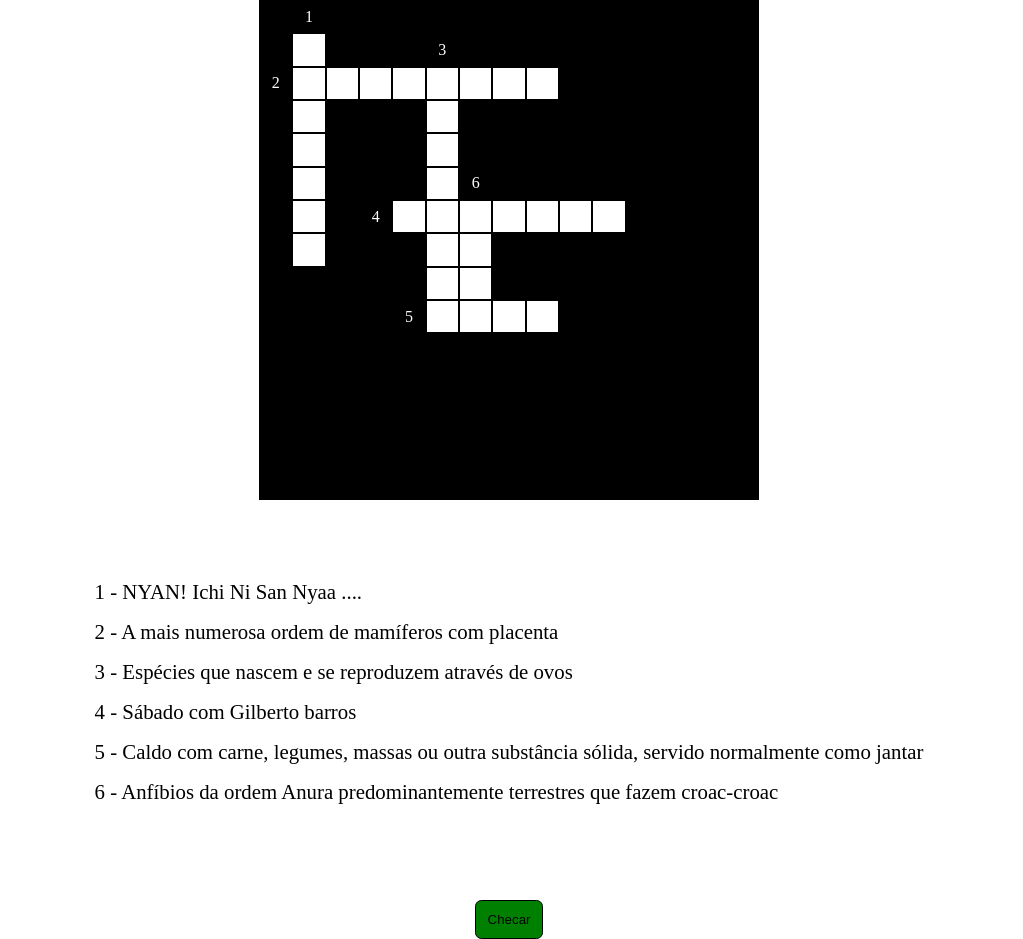
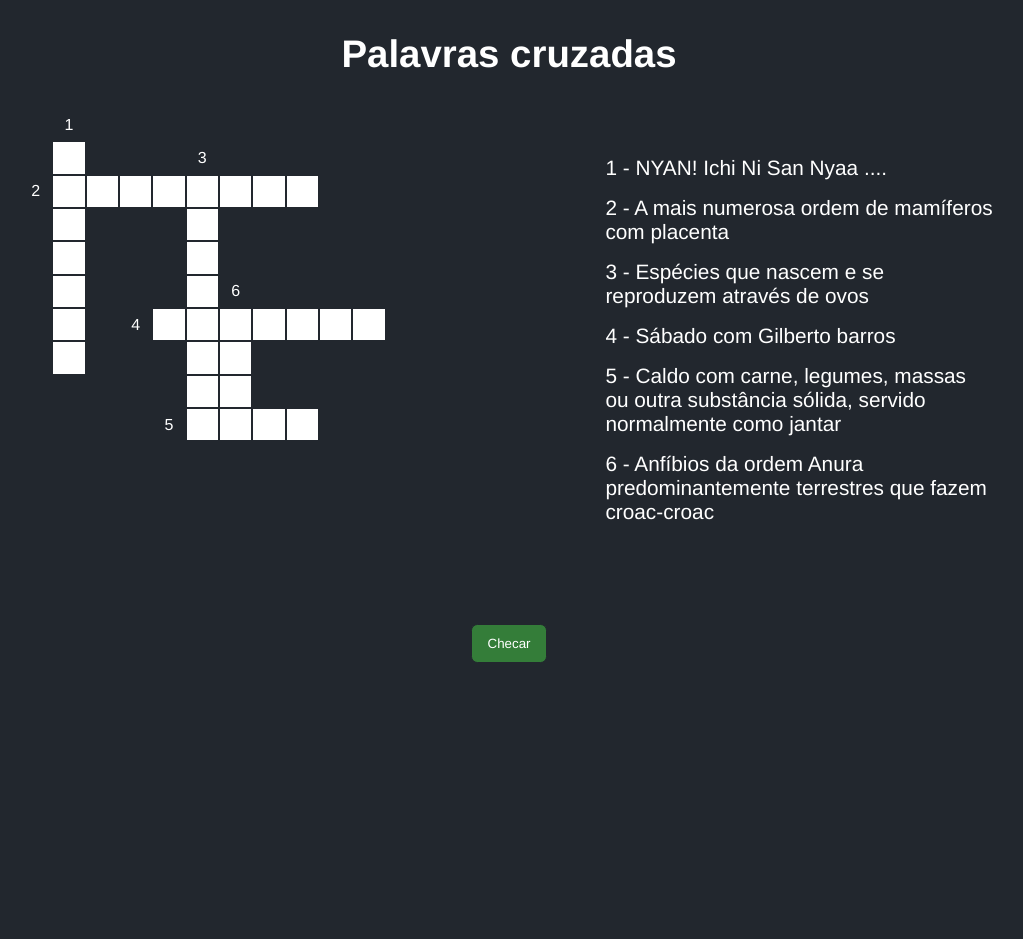
Before and after one commit to Filipelaw45/crossword, a plain HTML site: page index.html in a window 1280 px wide. Shown: the whole page, without its empty margins (131-1154 px from the left). After the commit the page ends 800 px from the top, so only its background shows below. Drawn offline with Linux system fonts and the light colour scheme.

Commit message:
jogo finalizado

```diff
--- a/index.html
+++ b/index.html
@@ -1,23 +1,25 @@
 <!DOCTYPE html>
-<html lang="en">
+<html lang="pt-br">
 <head>
 	<meta charset="UTF-8">
 	<meta http-equiv="X-UA-Compatible" content="IE=edge">
 	<meta name="viewport" content="width=device-width, initial-scale=1.0">
 	<link rel="stylesheet" href="style.css">
-	<title>Document</title>
+	<script src="main.js" defer></script>
+	<title>Palavras Cruzadas</title>
 </head>
 <body>
+	<header>
+		<h1>Palavras cruzadas</h1>
+	</header>
 
 	<main class="container">
-		<div id="crossword">
-		</div>
-
+		<div id="crossword"></div>
 		<div id="tips"></div>
-
-		<button id="check">Checar</button>
 	</main>
 
-	<script src="main.js"></script>
+	<div class="check-container">
+		<button id="check">Checar</button>
+	</div>
 </body>
 </html>
--- a/main.js
+++ b/main.js
@@ -22,7 +22,7 @@ const crosswords = [
             [' ', ' ', ' ', ' ', ' ', ' ', ' ', ' ', ' ', ' ', ' ', ' ', ' ', ' ', ' ']
         ],
 
-        answer: [
+        clue: [
             '1 - Ave facilmente encontrada nas cidades',
             '2 - Raça de cachorros que a Cruela queria fazer roupas',
             '3 - Eae meu ...',
@@ -52,7 +52,7 @@ const crosswords = [
             [' ', ' ', ' ', ' ', 'S', ' ', ' ', ' ', ' ', ' ', ' ', ' ', ' ', ' ', ' ']
         ],
 
-        answer: [
+        clue: [
             '1 - Animal mais fofo do mundo',
             '2 - Filo de animais invertebrados que possuem exoesqueleto',
             '3 - Nome popular dado pra uma briga/discursão',
@@ -81,7 +81,7 @@ const crosswords = [
             [' ', ' ', ' ', ' ', ' ', ' ', ' ', ' ', ' ', ' ', ' ', ' ', ' ', ' ', ' ']
         ],
 
-        answer: [
+        clue: [
             '1 - NYAN! Ichi Ni San Nyaa ....',
             '2 - A mais numerosa ordem de mamíferos com placenta',
             '3 - Espécies que nascem e se reproduzem através de ovos',
@@ -92,7 +92,7 @@ const crosswords = [
     }
 ]
 
-const {challenge, answer} = crosswords[Math.floor(Math.random() * crosswords.length)]
+const {challenge, clue} = crosswords[Math.floor(Math.random() * crosswords.length)]
 
 challenge.forEach((row, rowIndex) => {
 
@@ -116,7 +116,7 @@ challenge.forEach((row, rowIndex) => {
     })
 })
 
-answer.forEach(el =>{
+clue.forEach(el =>{
     let p = document.createElement('p')
     p.textContent = el
     tips.appendChild(p)
--- a/style.css
+++ b/style.css
@@ -2,6 +2,21 @@
     box-sizing: border-box;
     margin: 0;
     padding: 0;
+    color: white;
+    font-family: 'Helvetica Neue', Helvetica, Arial, sans-serif;
+}
+
+body{
+    background-color: #22272E;
+}
+
+header{
+    display: flex;
+    justify-content: center;
+    align-items: center;
+    margin: 2rem;
+    font-size: 1.2rem;
+    text-align: center;
 }
 
 #crossword{
@@ -14,7 +29,8 @@
 
 .container{
     display: flex;
-    flex-direction: column;
+    flex-direction: row;
+    flex-wrap: wrap;
     align-items: center;
     justify-content: center;
     gap: 5rem;
@@ -27,20 +43,34 @@
     text-align: center;
     width: 100%;
     height: 100%;
-    border: 1px solid black;
+    border: 1px solid #22272E;
 }
 
 .cross{
-    background-color: black;
+    background-color: #22272E;
     color: white;
 }
 
 #check{
-    padding: .7rem;
-    background-color: green;
-    border: 1px solid black;
+    padding: .7rem 1rem;
+    background-color: #347D39;
+    border: 1px solid #22272E;
     border-radius: .4rem;
     cursor: pointer;
+}
+
+.check-container{
+    display: flex;
+    align-items: center;
+    justify-content: center;
+    margin: 1rem 0;
+}
+
+#tips{
+    margin-bottom: 1rem;
+    width: 400px;
+    height: 400px;
+    padding: .4rem;
 }
 
 p{
@@ -50,12 +80,13 @@ p{
 
 .letter{
     background-color: white;
+    color: black;
 }
 
 .green{
-    background-color: green;
+    background-color: #347D39;
 }
 
 .red{
-    background-color: red;
+    background-color: #E04849;
 }
```
